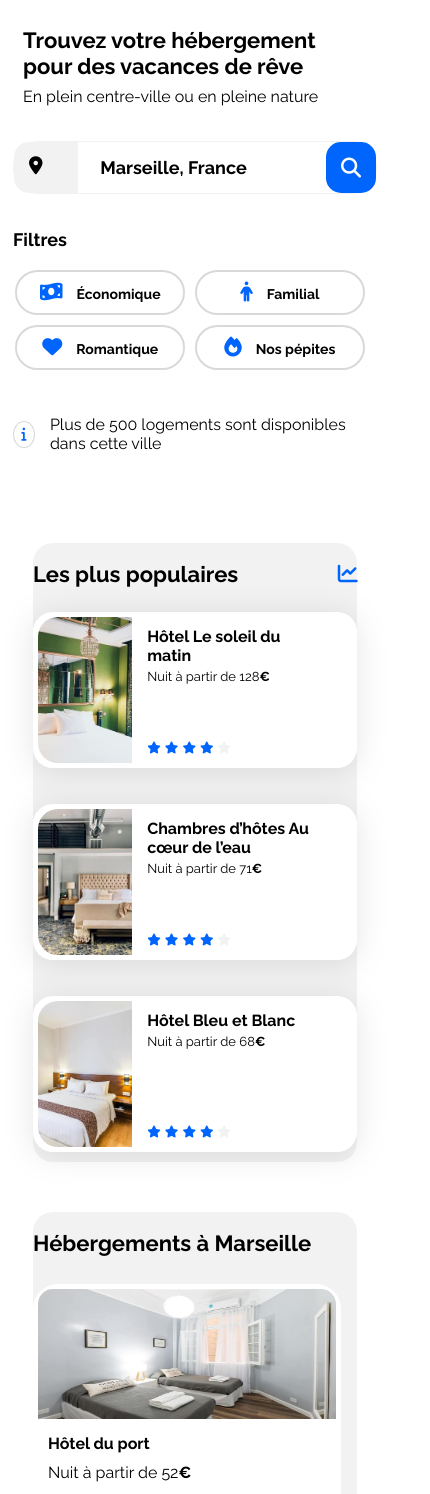
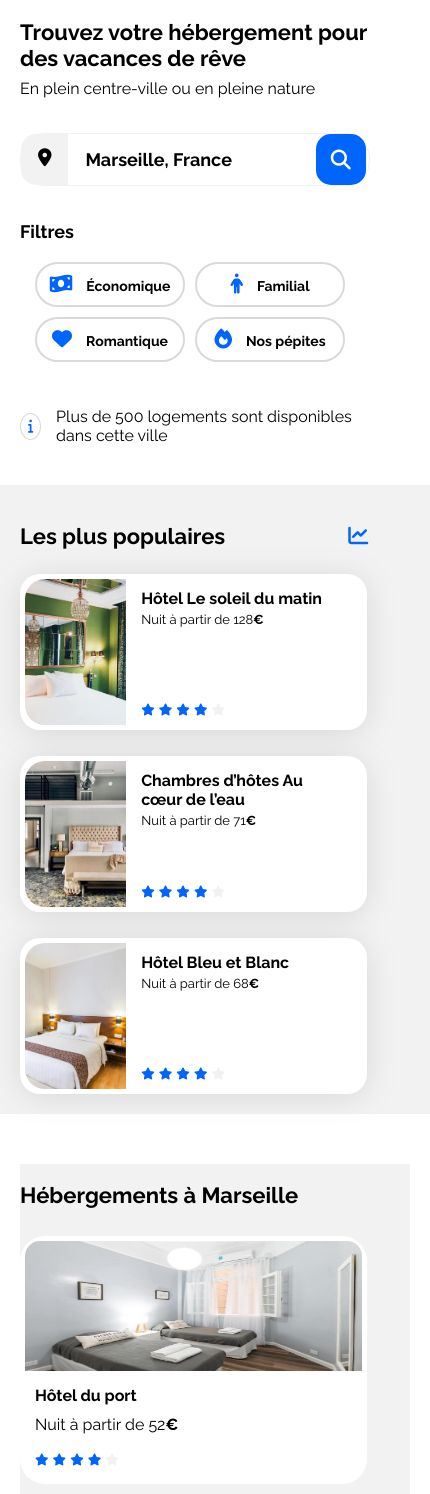
Before and after one commit to FHJ1969/Booki, a plain HTML site: page index.html in a window 390 px wide. Shown: the part 147-1641 px from the top of the page, 430 px wide, since content can reach past the window. Drawn offline with Linux system fonts and the light colour scheme.

Commit message:
Finalisation CSS 3

```diff
--- a/css/style-mobile.css
+++ b/css/style-mobile.css
@@ -3,13 +3,14 @@
 
     /*** General ***/
 
+    body{
+        margin: auto;
+    }
+
     .main-container {
         padding: 0;
     }
 
-    main{
-        margin: 5px;
-    }
 
     /*** Header ***/
 
@@ -54,8 +55,8 @@
 
     /*** Titre ***/
 
-    .title-and-text{
-        margin: 0 10px;
+    .section-main{
+        margin: 0 20px;
     }
 
     .main-title {
@@ -63,13 +64,15 @@
 
     .section-title {
         font-size: 22px;
-        width: 100%;
+        width: 75%;
       }
 
     /*** Formulaire de Recherche ***/
 
     .search-box i {
-        width: 10%;
+        width: 5%;
+        margin-right: 15px;
+        text-align: center;
     }
 
     input{
@@ -100,7 +103,7 @@
     .filtre {
         text-align: center;
         width: 40%;
-        padding: 10px;
+        padding: 10px 3px;
     }
 
     .filtre-txt{
@@ -114,17 +117,25 @@
         margin-right: 15px;
     }
 
+    .info{
+        margin-bottom: 0px;
+    }
+
     /*** Hebergement et Populaire ***/
 
     .hebergements-and-populaires {
-        margin: 0 20px;
+        margin: 0;
       }
+
+    .hebergements-and-populaires section{
+        border-radius: 0;
+    }
 
     /*** Hebergement ***/
 
     .hebergements {
         order: 2;
-        margin-top: 50px;
+        margin: 50px 20px;
       }
 
       .hebergements-title {
@@ -133,7 +144,7 @@
       }
 
     .hebergements-cards a {
-        width: 95%;
+        width: 89%;
     }
 
     .hebergements-cards img {
@@ -150,16 +161,22 @@
 
       .populaires {
         order: 1;
+        padding: 20px;
+        width: 100%;
+        background-color: var(--main-bg-color);
+        border-radius: 0px;
     }
 
     .populaires-cards a {
         width: 100%;
+        margin-bottom: 0;
     }
 
       .populaires-cards{
         display: flex;
         flex-direction: column;
         padding: 0px;
+        width: 89%;
     }
 
     .populaires-cards img {
@@ -182,8 +199,8 @@
     /*** Activités ***/
 
     .activites{
-        margin: 0 20px;
-        width: 85%;
+        margin: 25px;
+        width: 86%;
     }
 
     .activites-cards .acti-card {
@@ -216,8 +233,7 @@
     footer{
         display: flex;
         flex-direction: column;
-        margin: 10px;
-
+        padding: 0px 10px;
     }
 
     .footer-block{
--- a/css/style-tablette.css
+++ b/css/style-tablette.css
@@ -79,13 +79,13 @@
     /*** Activité ***/
 
         .activites-cards a article img {
-            height: 160px;
+            height: 240px;
 
         }
 
         .activites{
-            margin: 100px 40px 0 0;
-            width: 98%;
+            margin: 100px 0 0 18px;
+            width: 95%;
         }
 
         .activites-cards .card-title {
--- a/css/style.css
+++ b/css/style.css
@@ -37,7 +37,7 @@ a {
 
 .section-title {
     font-size: 22px;
-    width: 80%;
+    width: 88%;
 }
 
 .card {
@@ -356,7 +356,8 @@ input::placeholder {
 /****** Activités ********/
 
 .activites{
-    margin-top: 70px;
+    margin: 70px 0 0 18px;
+    width: 97%;
 }
 
 .activites-cards .card-title {
--- a/index.html
+++ b/index.html
@@ -29,7 +29,7 @@
             </nav>
         </header>
         <main>
-            <section>
+            <section class="section-main">
                 <div class="title-and-text">
                     <h1 class="main-title">Trouvez votre hébergement pour des vacances de rêve</h1>
                     <p>En plein centre-ville ou en pleine nature</p>
```
